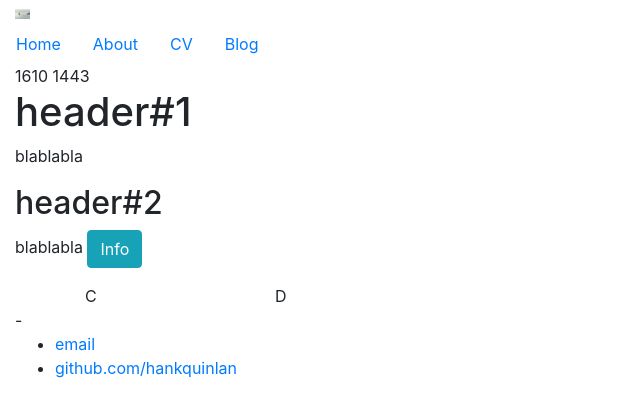
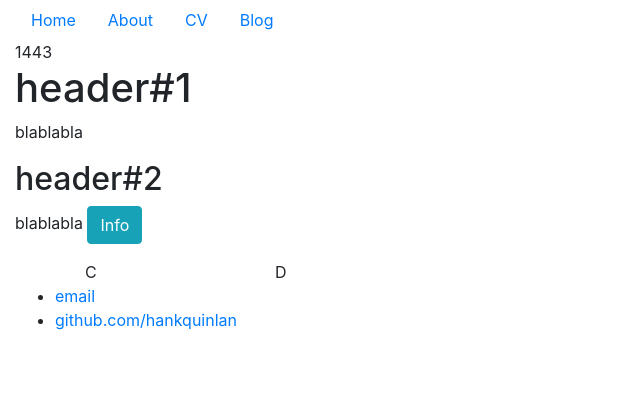
Before and after one commit to OrgaEvolutions/Nathoup.github.io, a Jekyll site: the page built from index.html, in a window 1280 px wide. Shown: the top 417 px of the page, without its empty margins (0-640 px from the left). Built offline with Jekyll 4.4.1, drawn with Linux system fonts in a browser that asks for light colours.

Commit message:
include header

```diff
--- a/_layouts/default.html
+++ b/_layouts/default.html
@@ -2,48 +2,13 @@
 	<html>
 		<head>
 			<title>{{ page.title }}</title>
-			<!-- link to main stylesheet -->
 			<link rel="stylesheet" type="text/css" href="/css/main.css">
 			<link rel="stylesheet" type="text/css" href="/css/bootstrap.css">
-			<!-- <link href='https://fonts.googleapis.com/css?family=Architects+Daughter' rel='stylesheet' type='text/css'>
-    			<link rel="stylesheet" href="{{ '/assets/css/style.css?v=' | append: site.github.build_revision | relative_url }}" media="screen" type="text/css">
-			<link rel="stylesheet" href="{{ '/assets/css/print.css' | relative_url }}" media="print" type="text/css">-->
 		</head>
 		<body>
 			<div class="container-fluid">
-				<div class="row">
-					<div class="col-12">
-				      		<img src="/images/cover.jpg" height=10px>
-					</div>
-				</div>
-				<div class="row">
-					<ul class="nav nav-pills">
-						<li class="nav-item">
-							<a class="nav-link" href="/!">Home</a>
-						</li>
-						<li class="nav-item">
-							<a class="nav-link" href="/about">About</a>
-						</li>
-						<li class="nav-item">
-							<a class="nav-link" href="/cv">CV</a>
-						</li>
-						<li class="nav-item">
-							<a class="nav-link" href="/articles">Blog</a>
-						</li>
-					</ul>
-				</div>
-
-
-				<!--<div id="content-wrapper">
-					<div class="inner clearfix">
-						<section id="main-content">
-							{{ content }}
-	-			</section></div></div>!-->
-
-				<section id="main-content">
-					1610
-					{{ content }}
-	-			</section>
+				{% include header.html %}
+				{{ content }}
 
 				<footer>
 				<ul>
```
